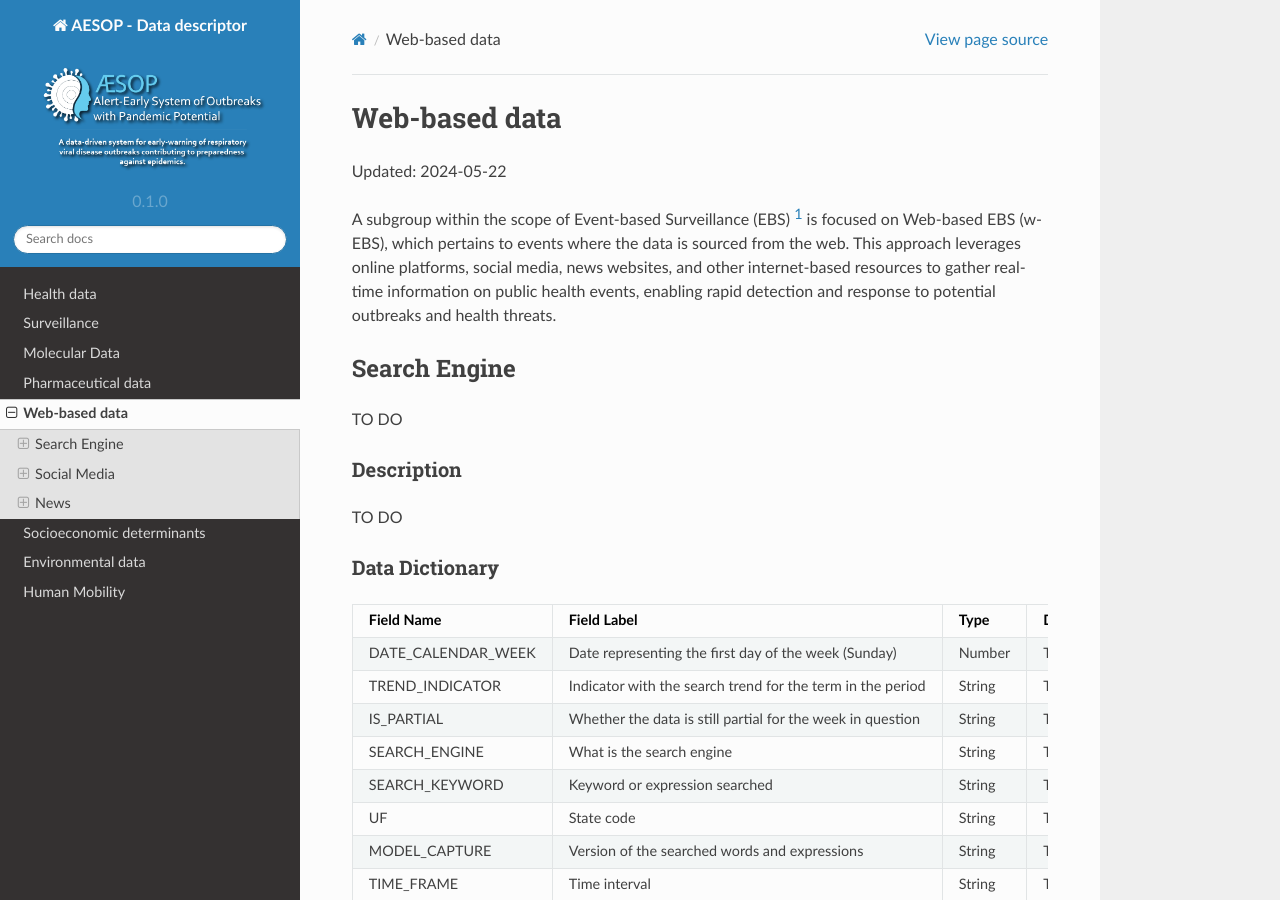
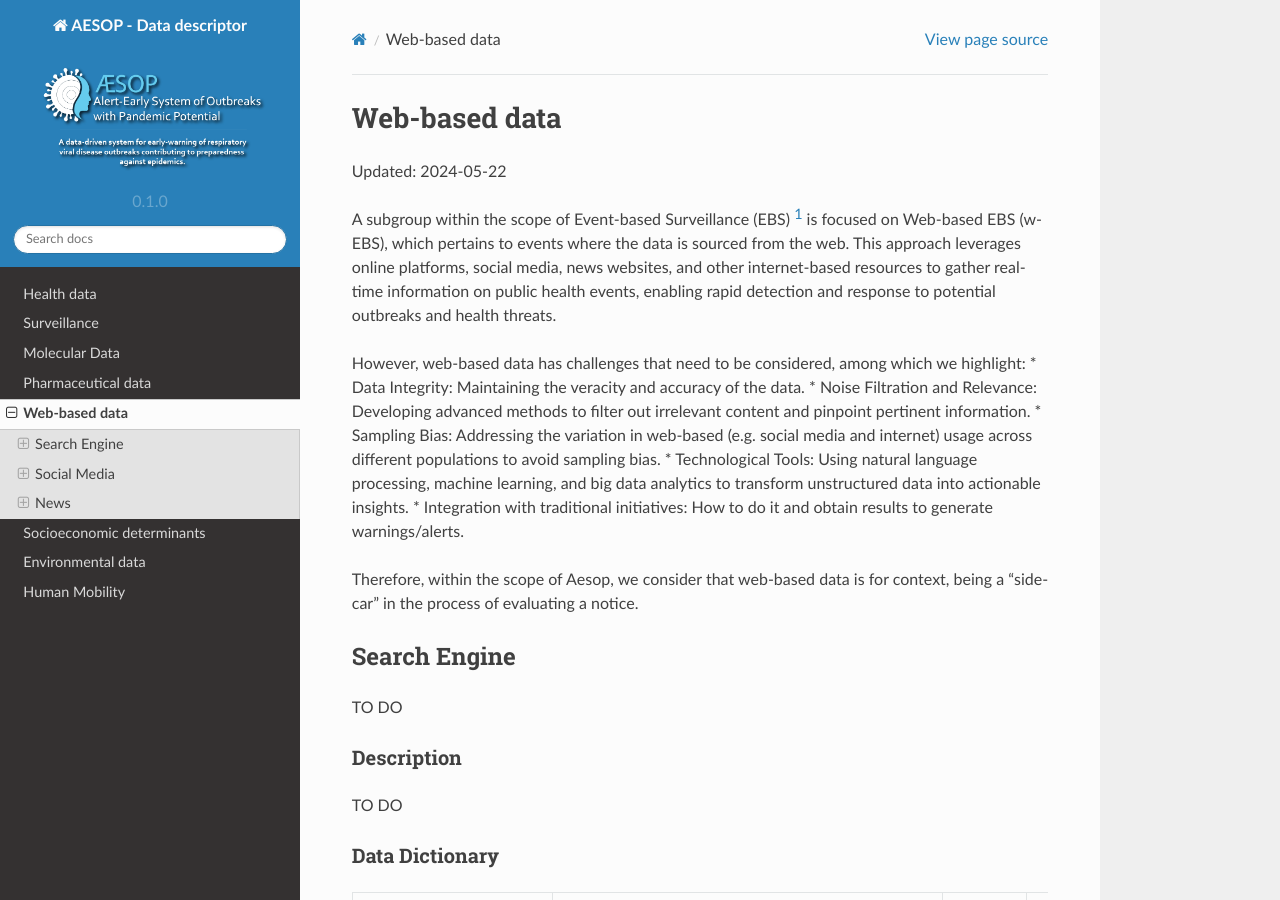
Before and after one commit to cidacslab/AESOP-Data-Documentation, a Sphinx documentation site: the page built from docs/source/web_based.rst, in a window 1280 px wide and 900 px high. Built offline with Sphinx 7.4.7 and the Read the Docs theme 2.0.0, drawn with Linux system fonts in a browser that asks for light colours.

Commit message:
Update web_based.rst

```diff
--- a/docs/source/web_based.rst
+++ b/docs/source/web_based.rst
@@ -3,6 +3,15 @@ Web-based data
 Updated: 2024-05-22
 
 A subgroup within the scope of Event-based Surveillance (EBS) [1]_ is focused on Web-based EBS (w-EBS), which pertains to events where the data is sourced from the web. This approach leverages online platforms, social media, news websites, and other internet-based resources to gather real-time information on public health events, enabling rapid detection and response to potential outbreaks and health threats.
+
+However, web-based data has challenges that need to be considered, among which we highlight:
+* Data Integrity: Maintaining the veracity and accuracy of the data.
+* Noise Filtration and Relevance: Developing advanced methods to filter out irrelevant content and pinpoint pertinent information.
+* Sampling Bias: Addressing the variation in web-based (e.g. social media and internet) usage across different populations to avoid sampling bias.
+* Technological Tools: Using natural language processing, machine learning, and big data analytics to transform unstructured data into actionable insights.
+* Integration with traditional initiatives: How to do it and obtain results to generate warnings/alerts.
+
+Therefore, within the scope of Aesop, we consider that web-based data is for context, being a "side-car" in the process of evaluating a notice.
 
 Search Engine
 -------------
```
